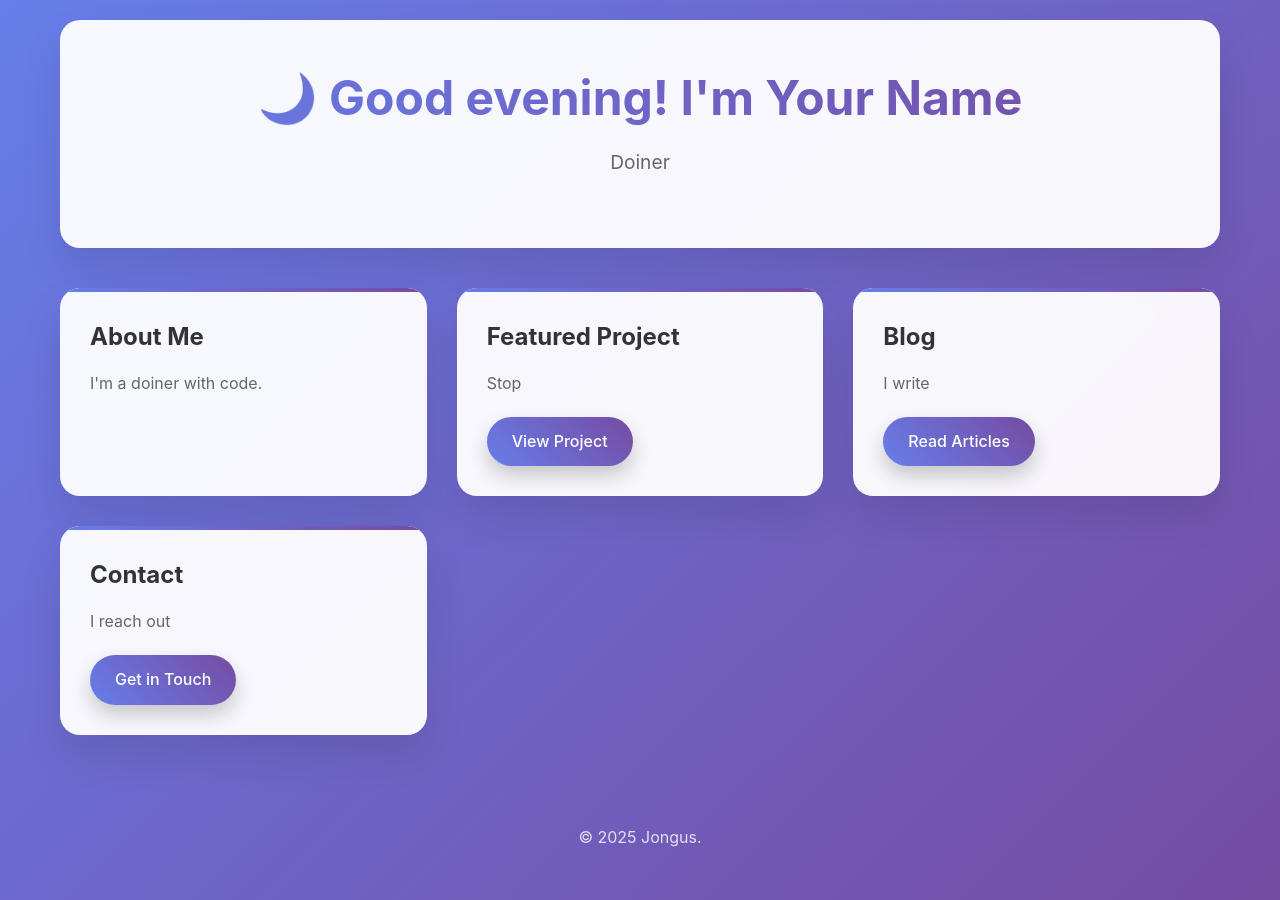
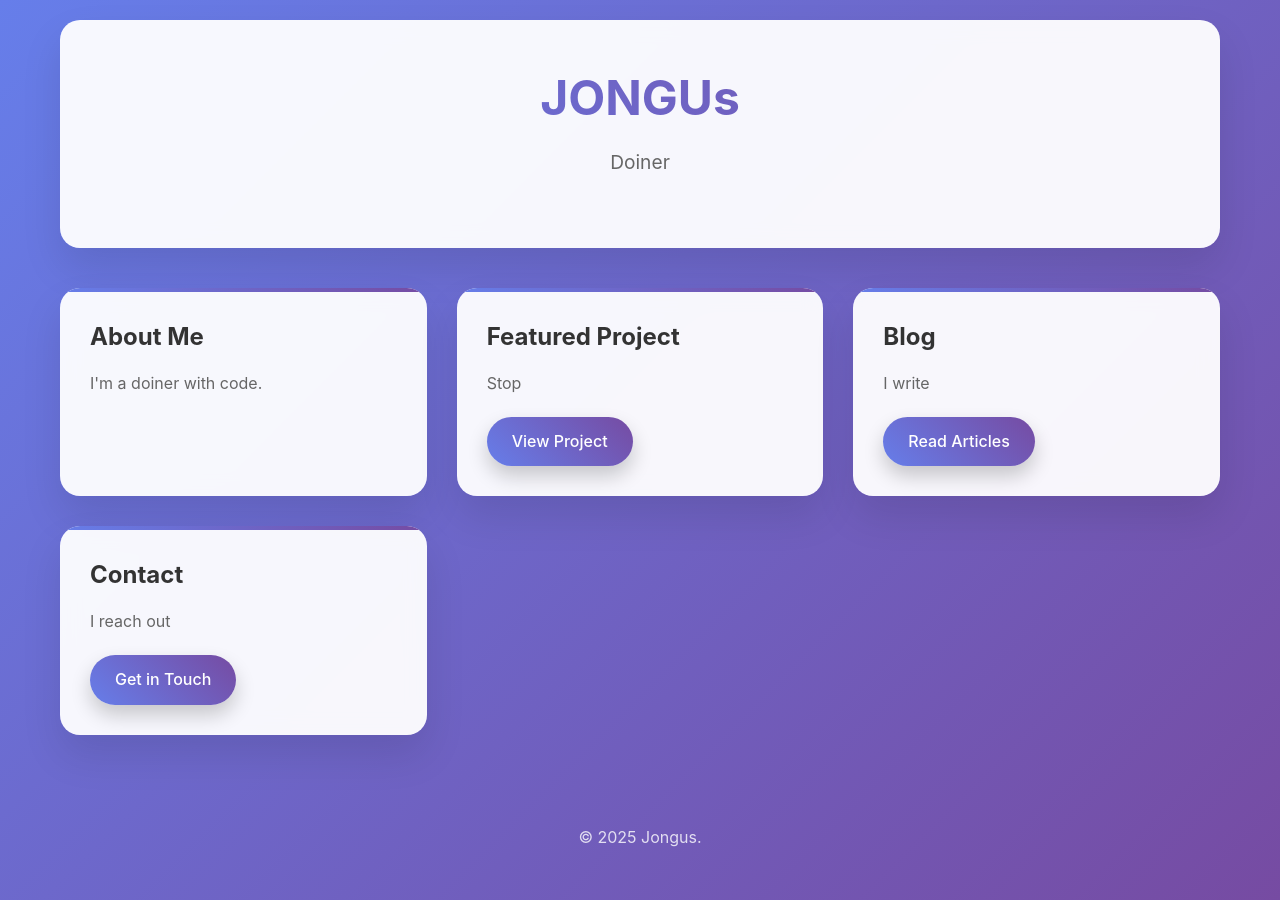
Before and after one commit to Jong-us/Jong-us.github.io, a plain HTML site: page index.html in a window 1280 px wide. Drawn offline with Linux system fonts and the light colour scheme.

Commit message:
index.html

```diff
--- a/index.html
+++ b/index.html
@@ -268,16 +268,9 @@
                 });
             });
 
-            // Dynamic greeting based on time
-            const header = document.querySelector('h1');
-            const hours = new Date().getHours();
-            let greeting = '';
 
-            if (hours < 12) greeting = '🌅 Good morning! I\'m ';
-            else if (hours < 17) greeting = '☀️ Good afternoon! I\'m ';
-            else greeting = '🌙 Good evening! I\'m ';
 
-            header.textContent = greeting + 'Your Name';
+            header.textContent = 'Jongus';
         });
     </script>
 </body>
```
